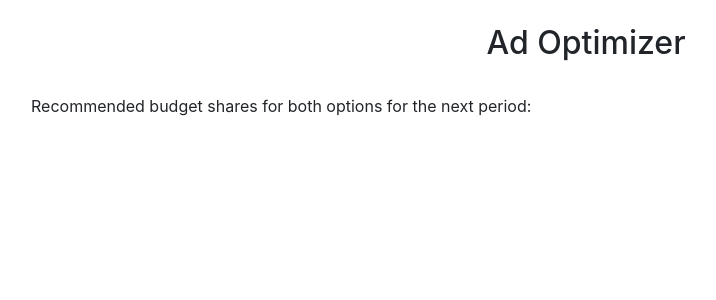
After one commit to kinosal/optimizer, a Flask app: template templates/form_result.html in a window 1280 px wide. The commit adds this page. Shown: the top 300 px of the page, without its empty margins (54-770 px from the left). Run offline with Flask 2, Linux system fonts and the light colour scheme; the template is opened without the code that fills it, so the values that code supplies are empty; some libraries are stand-ins or nearby versions.

Commit message:
Style form results

```diff
--- a/api.py
+++ b/api.py
@@ -64,7 +64,10 @@ def form():
                                successes=successes[i])
         shares = choose(bandit=bandit, accelerate=False)
         options = format_results(options, shares, onoff=False)
-        return options.to_json(orient='records')
+        records = options.to_dict('records')
+        columns = options.columns.values
+        return render_template('form_result.html',
+                               records=records, columns=columns)
 
     return render_template('form.html')
 
--- a/templates/base.html
+++ b/templates/base.html
@@ -10,7 +10,7 @@
     <div id="headline" class="container"><br>
       <center>
         <h2>Ad Optimizer</h2>
-      <center>
+      </center>
     </div>
 
     <div id="content" class="container"><br>
--- /dev/null
+++ b/templates/form_result.html
@@ -0,0 +1,30 @@
+{% extends "base.html" %}
+{% block content %}
+<div class=container">
+  <div>
+    <p>
+      Recommended budget shares for both options for the next period:
+    </p>
+  </div>
+  <div>
+    <table class="table">
+      <thead>
+          <tr>
+              {% for col in columns %}
+              <th scope="col">{{ col }}</th>
+              {% endfor %}
+          </tr>
+      </thead>
+      <tbody>
+          {% for record in records %}
+          <tr>
+              {% for col in columns %}
+              <td><center>{{ record[col] }}</center></td>
+              {% endfor %}
+          </tr>
+          {% endfor %}
+      </tbody>
+    </table>
+  </div>
+</div>
+{% endblock %}
```
Also changed, not shown: simulation.py (+8 -6 lines).
